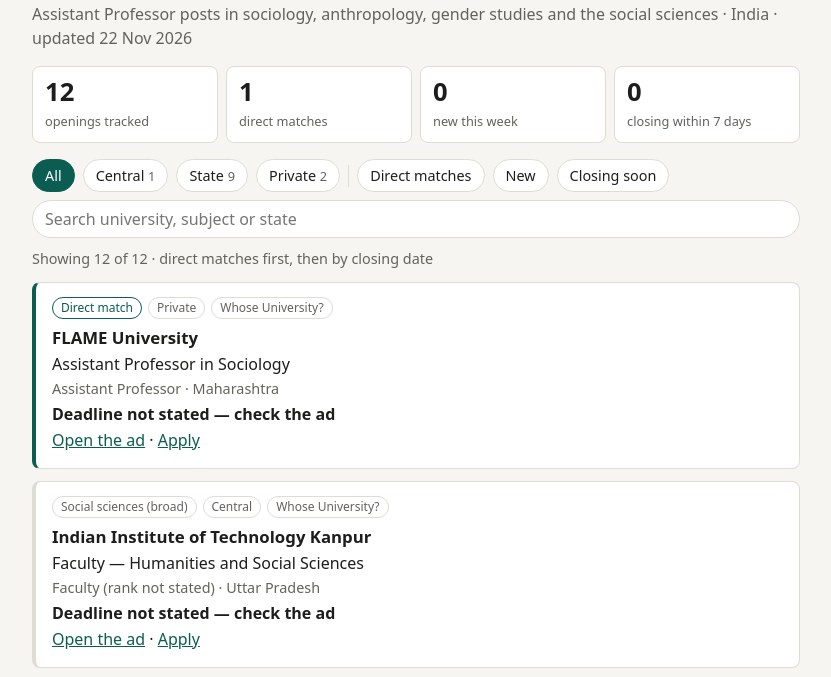
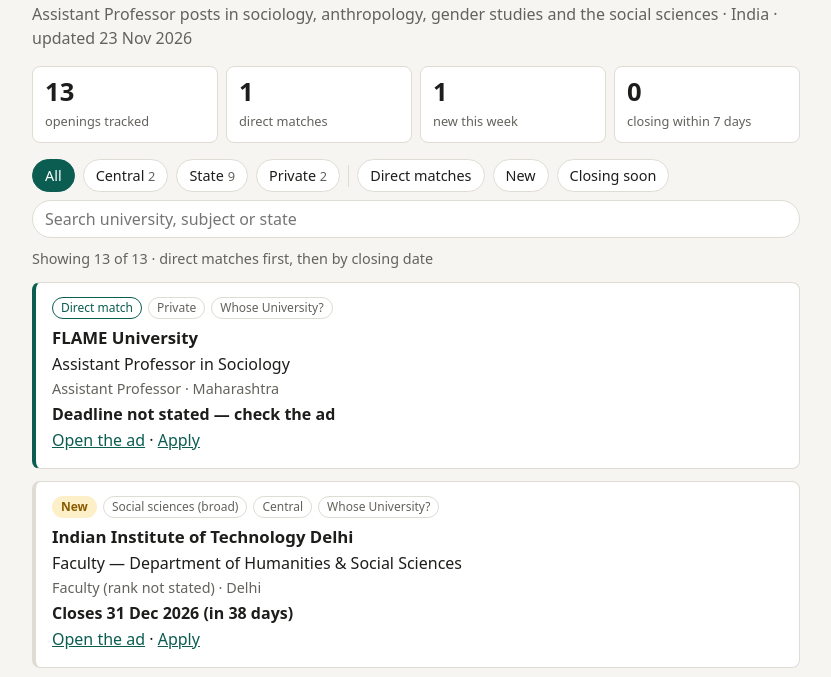
Before and after one commit to aadishah/faculty-job-tracker, a plain HTML site: page docs/index.html in a window 1280 px wide. Shown: the part 60-737 px from the top of the page, without its empty margins (224-1055 px from the left). Drawn offline with Linux system fonts and the light colour scheme.

Commit message:
Update openings

```diff
--- a/data/seen.json
+++ b/data/seen.json
@@ -107,5 +107,6 @@
  "wu:856137750400e0e4": "2026-11-12",
  "wu:a54d8488871bd858": "2026-11-12",
  "wu:c21c86875331d471": "2026-11-12",
+ "wu:dafad2f6164ff538": "2026-11-23",
  "wu:f823c2e3771dd155": "2026-11-12"
 }
--- a/docs/index.html
+++ b/docs/index.html
@@ -31,23 +31,24 @@ a{color:var(--accent)}footer{color:var(--muted);font-size:.85rem;margin-top:28px
 footer ul{padding-left:18px;margin:6px 0}.empty{color:var(--muted)}
 </style></head><body><main>
 <h1>Faculty openings tracker</h1>
-<p class="sub">Assistant Professor posts in sociology, anthropology, gender studies and the social sciences · India · updated 22 Nov 2026</p>
+<p class="sub">Assistant Professor posts in sociology, anthropology, gender studies and the social sciences · India · updated 23 Nov 2026</p>
 <div class="stats">
-<div class="stat"><b>12</b><span>openings tracked</span></div>
+<div class="stat"><b>13</b><span>openings tracked</span></div>
 <div class="stat"><b>1</b><span>direct matches</span></div>
-<div class="stat"><b>0</b><span>new this week</span></div>
+<div class="stat"><b>1</b><span>new this week</span></div>
 <div class="stat"><b>0</b><span>closing within 7 days</span></div>
 </div>
 <div class="controls">
-<button class="chip" data-sector="all" aria-pressed="true">All</button><button class="chip" data-sector="Central" aria-pressed="false">Central <span>1</span></button><button class="chip" data-sector="State" aria-pressed="false">State <span>9</span></button><button class="chip" data-sector="Private" aria-pressed="false">Private <span>2</span></button>
+<button class="chip" data-sector="all" aria-pressed="true">All</button><button class="chip" data-sector="Central" aria-pressed="false">Central <span>2</span></button><button class="chip" data-sector="State" aria-pressed="false">State <span>9</span></button><button class="chip" data-sector="Private" aria-pressed="false">Private <span>2</span></button>
 <span class="sep"></span>
 <button class="chip" data-flag="direct" aria-pressed="false">Direct matches</button>
 <button class="chip" data-flag="fresh" aria-pressed="false">New</button>
 <button class="chip" data-flag="soon" aria-pressed="false">Closing soon</button>
 <input id="q" type="search" placeholder="Search university, subject or state" aria-label="Search openings">
 </div>
-<p class="count">Showing <span id="shown">12</span> of 12 · direct matches first, then by closing date</p>
+<p class="count">Showing <span id="shown">13</span> of 13 · direct matches first, then by closing date</p>
 <article class="card strong" data-sector="Private" data-match="strong" data-new="0" data-soon="0" data-text="flame university assistant professor in sociology maharashtra"><div class="tags"><span class="tag strong">Direct match</span><span class="tag">Private</span><span class="tag">Whose University?</span></div><h2>FLAME University</h2><p class="title">Assistant Professor in Sociology</p><p class="meta">Assistant Professor · Maharashtra</p><p class="deadline">Deadline not stated — check the ad</p><p class="links"><a href="https://jobs.flame.edu.in/FLAME_Current_Jobs_page" target="_blank" rel="noopener">Open the ad</a> · <a href="https://jobs.flame.edu.in/FLAME_Current_Jobs_page" target="_blank" rel="noopener">Apply</a></p></article>
+<article class="card broad" data-sector="Central" data-match="broad" data-new="1" data-soon="0" data-text="indian institute of technology delhi faculty — department of humanities &amp; social sciences delhi"><div class="tags"><span class="tag new">New</span><span class="tag broad">Social sciences (broad)</span><span class="tag">Central</span><span class="tag">Whose University?</span></div><h2>Indian Institute of Technology Delhi</h2><p class="title">Faculty — Department of Humanities &amp; Social Sciences</p><p class="meta">Faculty (rank not stated) · Delhi</p><p class="deadline">Closes 31 Dec 2026 (in 38 days)</p><p class="links"><a href="https://home.iitd.ac.in/jobs-iitd/uploads/Rollling Advt. IITD 2026- AP-2_w.e.f. 17.11.2026.pdf" target="_blank" rel="noopener">Open the ad</a> · <a href="https://ecampus.iitd.ac.in/IITDFR-0/login" target="_blank" rel="noopener">Apply</a></p></article>
 <article class="card broad" data-sector="Central" data-match="broad" data-new="0" data-soon="0" data-text="indian institute of technology kanpur faculty — humanities and social sciences uttar pradesh"><div class="tags"><span class="tag broad">Social sciences (broad)</span><span class="tag">Central</span><span class="tag">Whose University?</span></div><h2>Indian Institute of Technology Kanpur</h2><p class="title">Faculty — Humanities and Social Sciences</p><p class="meta">Faculty (rank not stated) · Uttar Pradesh</p><p class="deadline">Deadline not stated — check the ad</p><p class="links"><a href="https://iitk.ac.in/dofa/department-wise-vacancies-and-area-of-specialization" target="_blank" rel="noopener">Open the ad</a> · <a href="https://iitk.ac.in/dofa/online-application-form" target="_blank" rel="noopener">Apply</a></p></article>
 <article class="card mention" data-sector="State" data-match="mention" data-new="0" data-soon="0" data-text="cotton university faculty recruitment 2026 assam"><div class="tags"><span class="tag mention">Mentioned in ad text</span><span class="tag">State</span><span class="tag">Watch list</span></div><h2>Cotton University</h2><p class="title">FACULTY RECRUITMENT 2026</p><p class="meta">Faculty (rank not stated) · Assam</p><p class="deadline">Deadline not stated — check the ad</p><p class="links"><a href="https://cottonuniversity.ac.in/index_post_details.php?p=2642" target="_blank" rel="noopener">Open the ad</a></p></article>
 <article class="card mention" data-sector="Private" data-match="mention" data-new="0" data-soon="0" data-text="flame university literary and cultural studies, especially those maharashtra"><div class="tags"><span class="tag mention">Mentioned in ad text</span><span class="tag">Private</span><span class="tag">Whose University?</span></div><h2>FLAME University</h2><p class="title">Literary and Cultural Studies, especially those</p><p class="meta">Faculty (rank not stated) · Maharashtra</p><p class="deadline">Deadline not stated — check the ad</p><p class="links"><a href="https://jobs.flame.edu.in/FLAME_Current_Jobs_page" target="_blank" rel="noopener">Open the ad</a> · <a href="https://jobs.flame.edu.in/FLAME_Current_Jobs_page" target="_blank" rel="noopener">Apply</a></p></article>
@@ -63,8 +64,8 @@ footer ul{padding-left:18px;margin:6px 0}.empty{color:var(--muted)}
 <footer>
 <p>Deadlines are read automatically and can be wrong. Always check the original advertisement before applying.
 Recruitment notices from state pages are not filtered by subject unless the notice names one.</p>
-<ul><li><strong>Whose University?</strong>: 6 shown · feed dated 2026-11-16</li><li><strong>UGC CU-REC</strong>: could not be checked in this run (HTTP Error 403: Forbidden); showing 0 from the last successful check</li><li><strong>State watch list</strong>: 13 shown · 15 of 27 pages checked · could not reach: Madhya Pradesh Public Service Commission, Jharkhand Public Service Commission, Chhattisgarh Public Service Commission, Uttarakhand Public Service Commission, Assam Public Service Commission, UP Education Service Selection Commission, Punjab Public Service Commission, Tamil Nadu Teachers Recruitment Board, Utkal University, Jadavpur University, Bangalore University, University of Mumbai</li><li><strong>Ad check</strong>: 15 ads opened and read for dates · 7 hidden as closed or out of date</li></ul>
-<p>Sources: <a href="https://whoseuniversity.org/">Whose University?</a> (data CC BY-NC-SA 4.0, accessed 22 Nov 2026), the
+<ul><li><strong>Whose University?</strong>: 7 shown · feed dated 2026-11-23</li><li><strong>UGC CU-REC</strong>: could not be checked in this run (HTTP Error 403: Forbidden); showing 0 from the last successful check</li><li><strong>State watch list</strong>: 13 shown · 15 of 27 pages checked · could not reach: Madhya Pradesh Public Service Commission, Jharkhand Public Service Commission, Chhattisgarh Public Service Commission, Uttarakhand Public Service Commission, Assam Public Service Commission, UP Education Service Selection Commission, Punjab Public Service Commission, Tamil Nadu Teachers Recruitment Board, Utkal University, Jadavpur University, Bangalore University, University of Mumbai</li><li><strong>Ad check</strong>: 15 ads opened and read for dates · 7 hidden as closed or out of date</li></ul>
+<p>Sources: <a href="https://whoseuniversity.org/">Whose University?</a> (data CC BY-NC-SA 4.0, accessed 23 Nov 2026), the
 <a href="https://curec.samarth.ac.in/index.php/search/site/search">UGC CU-REC portal</a>, and official state commission and
 university recruitment pages. Personal, non-commercial use.</p>
 </footer></main>
```
Also changed, not shown: data/openings.json (+19 -0 lines), 1 other file.
